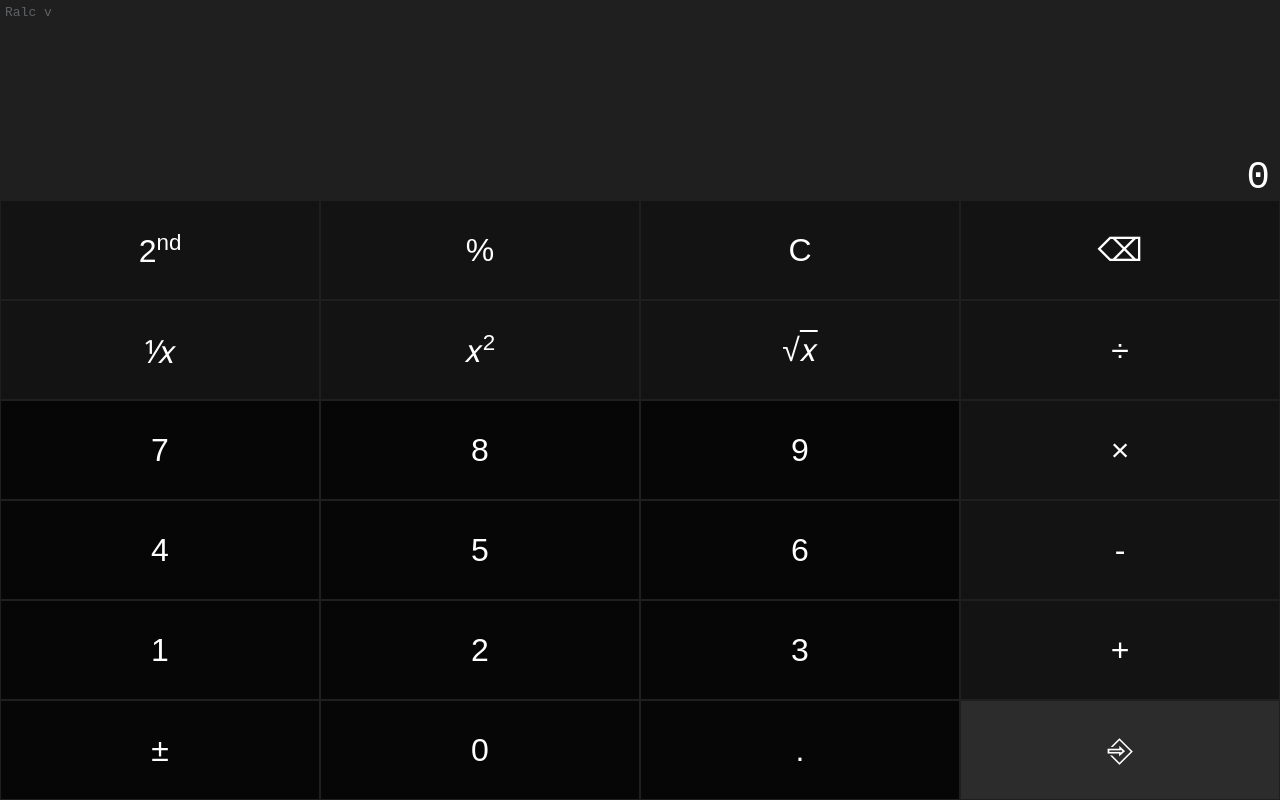
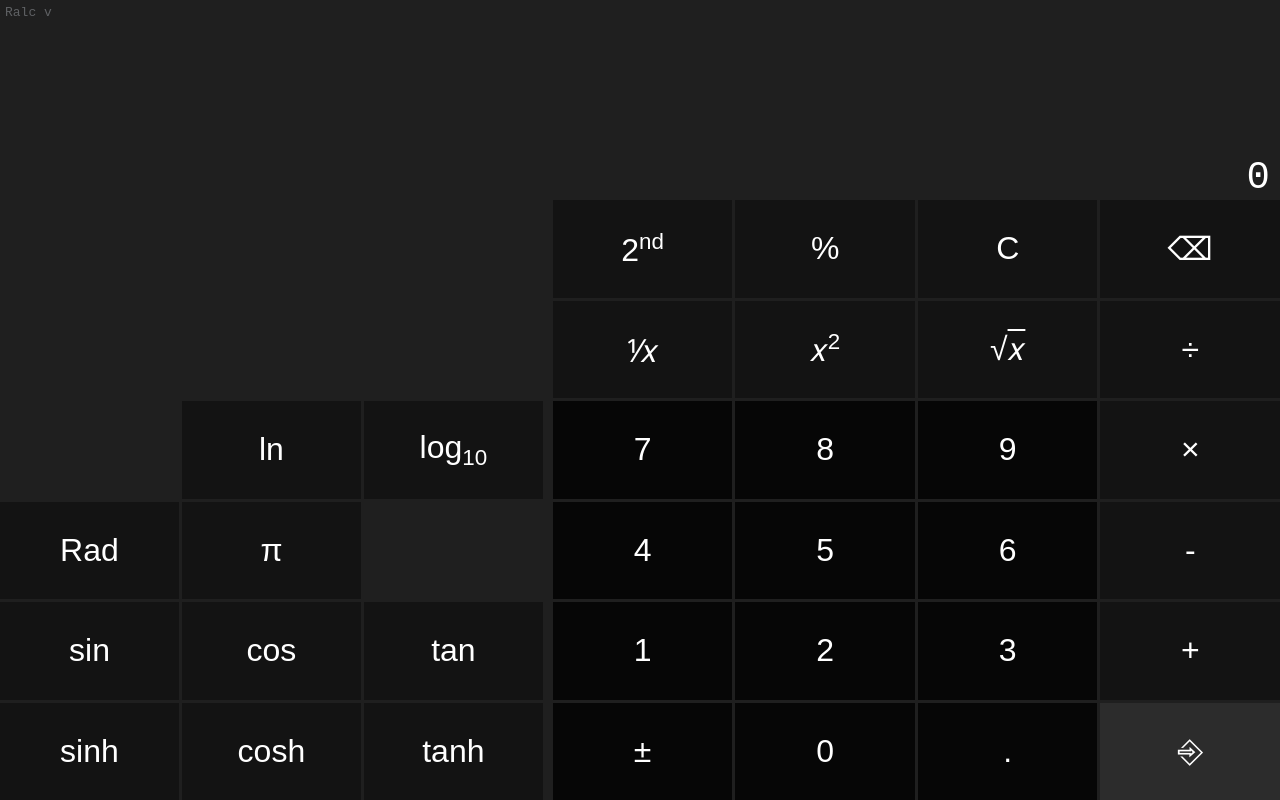
Before and after one commit to Shamus03/ralc, a React (Create React App) app: page / in a window 1280 px wide. Built offline with nearby package versions, Linux system fonts and the light colour scheme.

Commit message:
Additional buttons in landscape view
Fixes #3

```diff
--- a/src/App.css
+++ b/src/App.css
@@ -23,12 +23,14 @@ html, body, #root {
 }
 
 .calculator {
-  width: 100%;
-  height: calc(100% - env(safe-area-inset-bottom));
+  width: calc(100% - env(safe-area-inset-right) - env(safe-area-inset-left));
+  height: calc(100% - env(safe-area-inset-bottom) - env(safe-area-inset-top));
+  margin-left: env(safe-area-inset-left);
+  margin-top: env(safe-area-inset-top);
   display: grid;
-  grid-template-columns: 1fr 1fr 1fr 1fr;
+  grid-template-columnsc: 1fr 1fr 1fr 1fr;
   grid-template-rows: 1fr 1fr 1fr 1fr 1fr 1fr 1fr 1fr;
-  gap: 0px 0px;
+  gap: 0px 10px;
   grid-auto-flow: row;
   grid-template-areas:
     'calculator-top calculator-top calculator-top calculator-top'
@@ -63,7 +65,38 @@ html, body, #root {
 }
 
 .calculator-buttons {
+  grid-template-rows: 1fr 1fr 1fr 1fr 1fr 1fr;
+  grid-template-columns: 1fr 1fr 1fr 1fr;
   grid-area: calculator-buttons;
+  display: grid;
+  gap: 3px 3px;
+}
+
+.calculator-extra-buttons {
+  grid-template-rows: 1fr 1fr 1fr 1fr 1fr 1fr;
+  grid-template-columns: 1fr 1fr 1fr;
+  grid-area: calculator-extra-buttons;
+  display: none;
+  gap: 3px 3px;
+}
+
+@media (orientation: landscape) {
+  .calculator {
+  grid-template-columns: 1fr 1fr 1fr 1fr 1fr 1fr 1fr;
+  grid-template-areas:
+    'calculator-top calculator-top calculator-top calculator-top calculator-top calculator-top calculator-top'
+    'calculator-top calculator-top calculator-top calculator-top calculator-top calculator-top calculator-top'
+    'calculator-extra-buttons calculator-extra-buttons calculator-extra-buttons calculator-buttons calculator-buttons calculator-buttons calculator-buttons'
+    'calculator-extra-buttons calculator-extra-buttons calculator-extra-buttons calculator-buttons calculator-buttons calculator-buttons calculator-buttons'
+    'calculator-extra-buttons calculator-extra-buttons calculator-extra-buttons calculator-buttons calculator-buttons calculator-buttons calculator-buttons'
+    'calculator-extra-buttons calculator-extra-buttons calculator-extra-buttons calculator-buttons calculator-buttons calculator-buttons calculator-buttons'
+    'calculator-extra-buttons calculator-extra-buttons calculator-extra-buttons calculator-buttons calculator-buttons calculator-buttons calculator-buttons'
+    'calculator-extra-buttons calculator-extra-buttons calculator-extra-buttons calculator-buttons calculator-buttons calculator-buttons calculator-buttons';
+  }
+
+  .calculator-extra-buttons {
+    display: grid;
+  }
 }
 
 .calculator-button {
@@ -72,7 +105,6 @@ html, body, #root {
   color: white;
   border: none;
   background: #131313;
-  margin: 1px;
   align-items: center;
   justify-content: center;
   user-select: none;
@@ -93,7 +125,7 @@ html, body, #root {
   background: #5f6164;
 }
 
-sup {
+sup, sub {
   font-size: 70%;
 }
 
--- a/src/App.tsx
+++ b/src/App.tsx
@@ -342,12 +342,69 @@ const Calculator = () => {
   };
   useHotkey('shift+Minus', opInvertSign);
 
+  const [degrees, setDegrees] = useLocalStorage('calculator-degrees', false)
+  const toggleDegrees = () => {
+    setDegrees(!degrees)
+  }
+
+  const opLog10 = () => {
+    unaryOp(x => Math.log10(x))
+  }
+
+  const opLn = () => {
+    unaryOp(x => Math.log(x))
+  }
+
+  const maybeConvertFromDegrees = (x: number) => {
+    if (degrees) {
+      return x / 180 * Math.PI
+    }
+    return x
+  }
+
+  const opSin = () => {
+    unaryOp(x => Math.sin(maybeConvertFromDegrees(x)))
+  }
+
+  const opCos = () => {
+    unaryOp(x => Math.cos(maybeConvertFromDegrees(x)))
+  }
+
+  const opTan = () => {
+    unaryOp(x => Math.tan(maybeConvertFromDegrees(x)))
+  }
+
+  const opSinh = () => {
+    unaryOp(x => Math.sinh(maybeConvertFromDegrees(x)))
+  }
+
+  const opCosh = () => {
+    unaryOp(x => Math.cosh(maybeConvertFromDegrees(x)))
+  }
+
+  const opTanh = () => {
+    unaryOp(x => Math.tanh(maybeConvertFromDegrees(x)))
+  }
+
+  const constPi = () => {
+    if (nextTypeWillPushBuffer) {
+      pushBuffer();
+    }
+    setBufferN(Math.PI)
+  }
+
   const formatNumber = (n: string | number) => {
     const parts = n.toString().split('.');
     parts[0] = parts[0].replace(/\B(?=(\d{3})+(?!\d))/g, ',');
-    const maxOverallLength = 14
+    let maxOverallLength = 14
+    let e = ''
+    if (parts[1] && parts[1].includes('e')) {
+      const spl = parts[1].split('e')
+      maxOverallLength -= spl[1].length
+      e = 'e' + spl[1]
+    }
     if (parts[1] && parts[0].length + parts[1].length > maxOverallLength) {
-      parts[1] = Math.round(+parts[1].slice(0, maxOverallLength - parts[0].length + 1)/10).toString()
+      parts[1] = Math.round(+parts[1].slice(0, maxOverallLength - parts[0].length + 1)/10).toString() + e
     }
     return parts.join('.');
   };
@@ -370,6 +427,33 @@ const Calculator = () => {
       </div>
 
       <CalculatorContext.Provider value={{ typeDigit }}>
+        <div className="calculator-extra-buttons">
+          <div></div>
+          <div></div>
+          <div></div>
+
+          <div></div>
+          <div></div>
+          <div></div>
+
+          <div></div>
+          <CalculatorButton onClick={opLn}>ln</CalculatorButton>
+          <CalculatorButton onClick={opLog10}>log<sub>10</sub></CalculatorButton>
+
+          <CalculatorButton onClick={toggleDegrees}>{degrees ? 'Deg' : 'Rad'}</CalculatorButton>
+          <CalculatorButton onClick={constPi}>	π</CalculatorButton>
+          <div></div>
+
+          <CalculatorButton onClick={opSin}>sin</CalculatorButton>
+          <CalculatorButton onClick={opCos}>cos</CalculatorButton>
+          <CalculatorButton onClick={opTan}>tan</CalculatorButton>
+
+          <CalculatorButton onClick={opSinh}>sinh</CalculatorButton>
+          <CalculatorButton onClick={opCosh}>cosh</CalculatorButton>
+          <CalculatorButton onClick={opTanh}>tanh</CalculatorButton>
+        </div>
+
+        <div className="calculator-buttons">
           <CalculatorButton onClick={toggle2nd} className={altEnabled ? 'calculator-button-active' : ''}>2<sup>nd</sup></CalculatorButton>
           <CalculatorButton onClick={opPercent}>%</CalculatorButton>
           <CalculatorButton onClick={clearOrClearAll}>
@@ -413,6 +497,7 @@ const Calculator = () => {
           <CalculatorButton light onClick={pushBuffer}>
             ⎆
           </CalculatorButton>
+        </div>
       </CalculatorContext.Provider>
     </div>
   );
```
Lines whose indentation alone changed are shown as unchanged.
